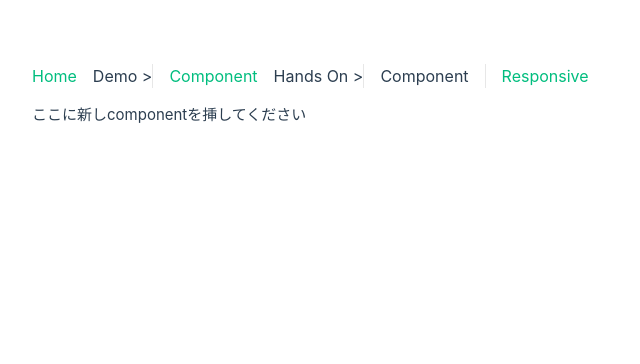
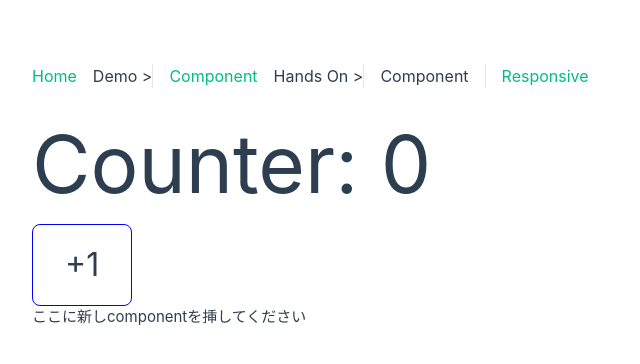
Before and after one commit to don-wang/vue-demo, a Vue app: page /hands-on/component in a window 1280 px wide. Shown: the top 364 px of the page, without its empty margins (0-640 px from the left). Built offline with nearby package versions, Linux system fonts and the light colour scheme.

Commit message:
add answer

```diff
--- /dev/null
+++ b/src/components/Counter.vue
@@ -0,0 +1,31 @@
+<script setup>
+import { ref } from "vue";
+
+const count = ref(0);
+
+const increment = () => {
+  count.value++;
+};
+</script>
+
+<template>
+  <div>
+    <h1>Counter: {{ count }}</h1>
+    <button @click="increment">+1</button>
+  </div>
+</template>
+
+<style scoped>
+h1 {
+  font-size: 5rem;
+}
+p {
+  font-size: 2rem;
+}
+button {
+  font-size: 2rem;
+  padding: 1rem 2rem;
+  border: 1px solid blue;
+  border-radius: 0.5rem;
+}
+</style>
--- a/src/views/hands-on/Component.vue
+++ b/src/views/hands-on/Component.vue
@@ -1,5 +1,8 @@
-<script setup></script>
+<script setup>
+import Counter from "../../components/Counter.vue";
+</script>
 
 <template>
+  <Counter />
   <p>ここに新しcomponentを挿してください</p>
 </template>
```
